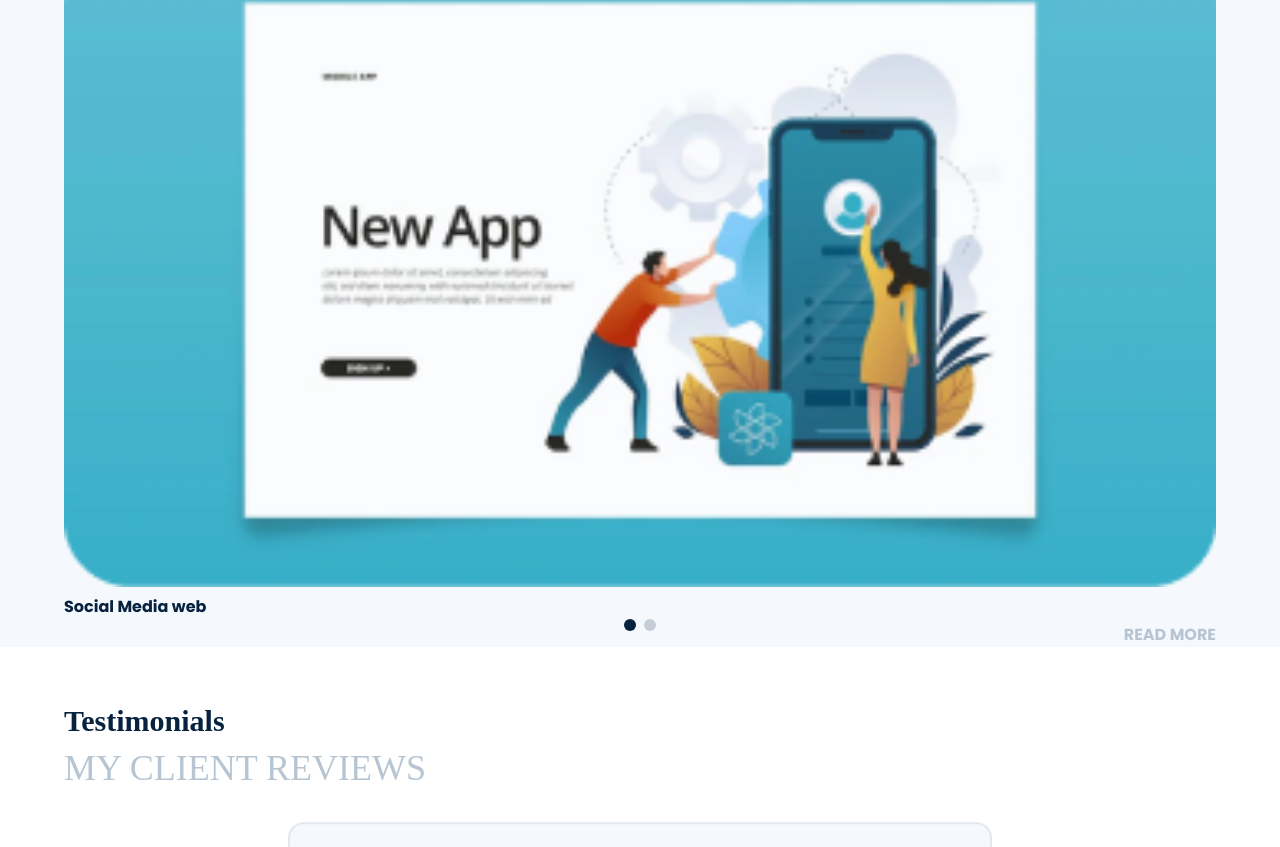
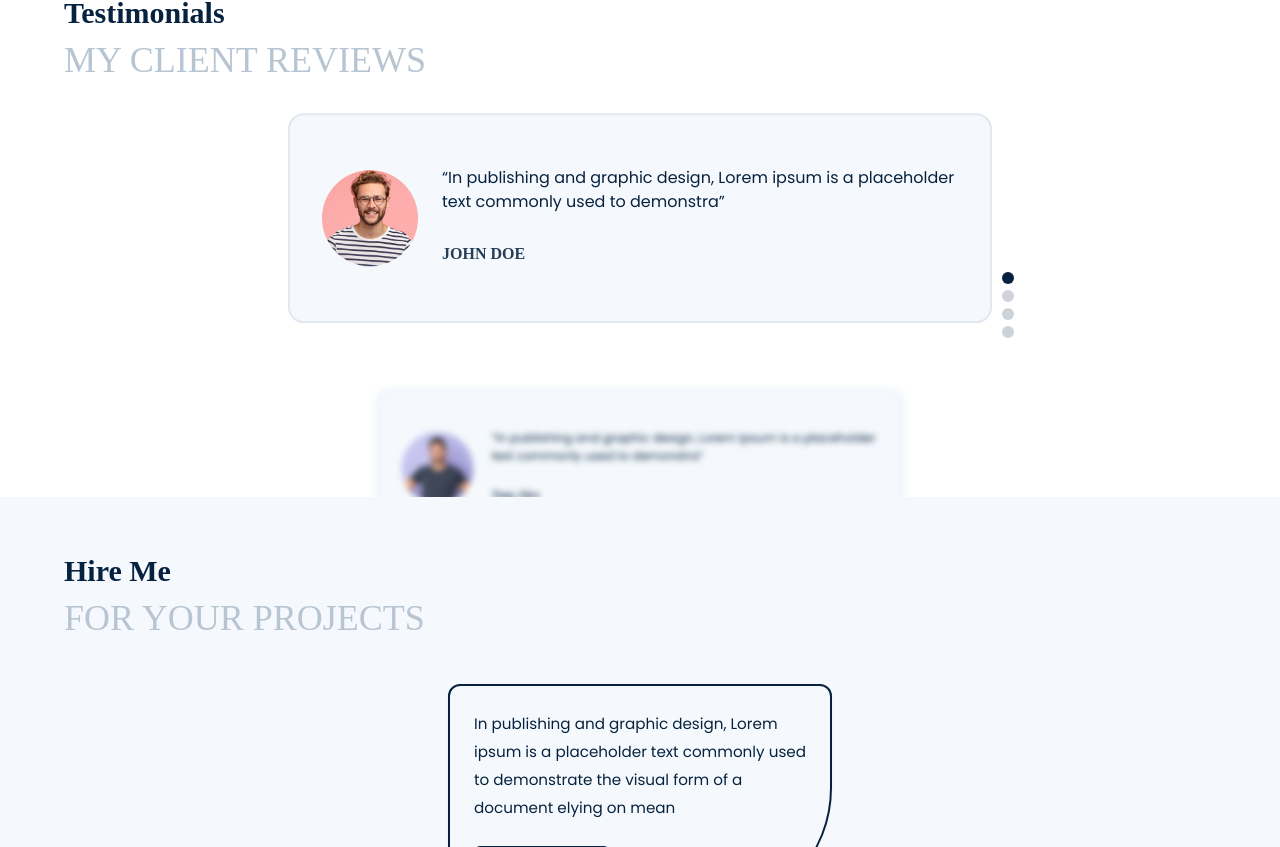
Before and after one commit to omprakash104/portfolio_react-vite, a React (Vite) app: page / in a window 1280 px wide. Shown: the part 2033-2880 px from the top of the page. Built offline with nearby package versions, Linux system fonts and the light colour scheme; a web font is replaced by a local one.

Commit message:
project comment

```diff
--- a/src/Content.js
+++ b/src/Content.js
@@ -13,8 +13,8 @@ import services_logo2 from "./assets/images/Services/logo2.png";
 import services_logo3 from "./assets/images/Services/logo3.png";
 
 // import project1 from "./assets/images/projects/crm.png";
-import project2 from "./assets/images/projects/img2.png";
-import project3 from "./assets/images/projects/img3.png";
+// import project2 from "./assets/images/projects/img2.png";
+// import project3 from "./assets/images/projects/img3.png";
 import person_project from "./assets/images/projects/person.png";
 
 import avatar1 from "./assets/images/Testimonials/avatar1.png";
@@ -146,14 +146,14 @@ export const content = {
       //   title: "CRM Website",
       //   image: project1,
       // },
-      {
-        title: "Social Media web",
-        image: project2,
-      },
-      {
-        title: "Creative Website",
-        image: project3,
-      },
+      // {
+      //   title: "Social Media web",
+      //   image: project2,
+      // },
+      // {
+      //   title: "Creative Website",
+      //   image: project3,
+      // },
     ],
   },
   Testimonials: {
```
